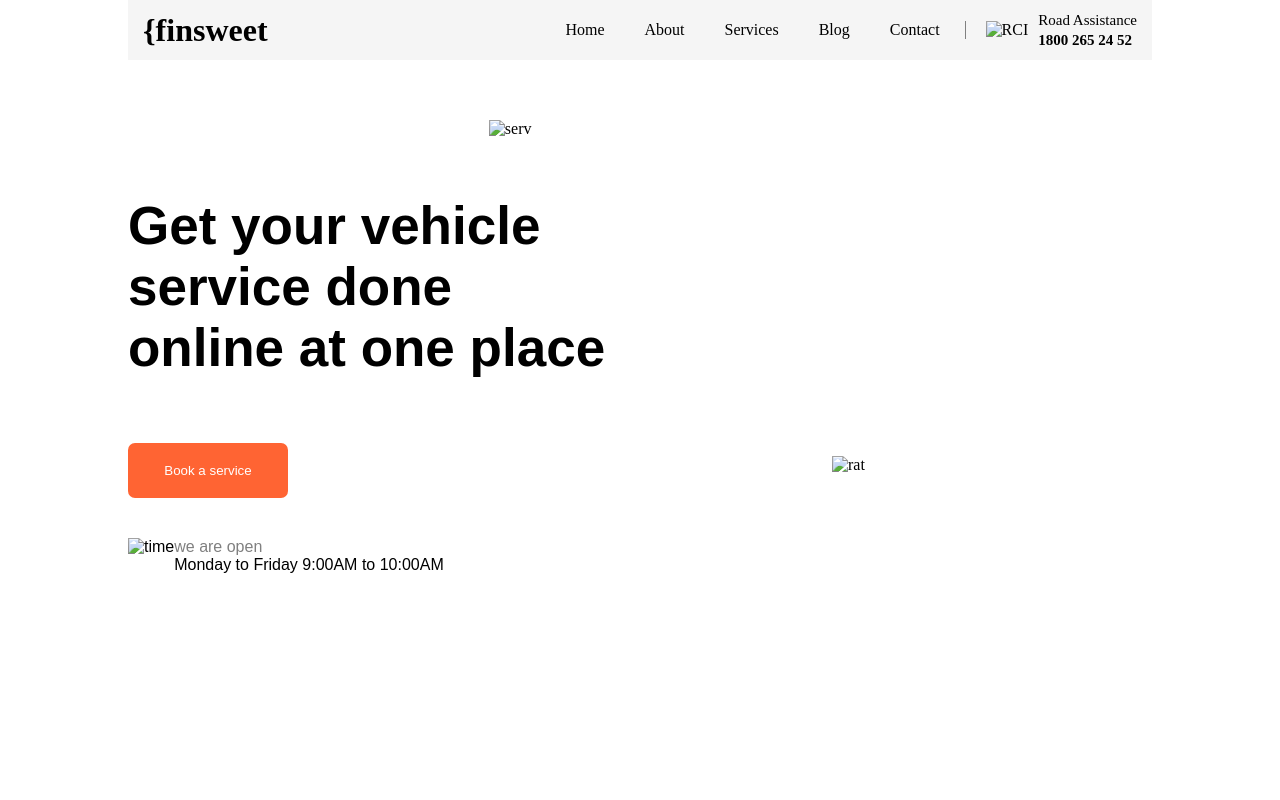
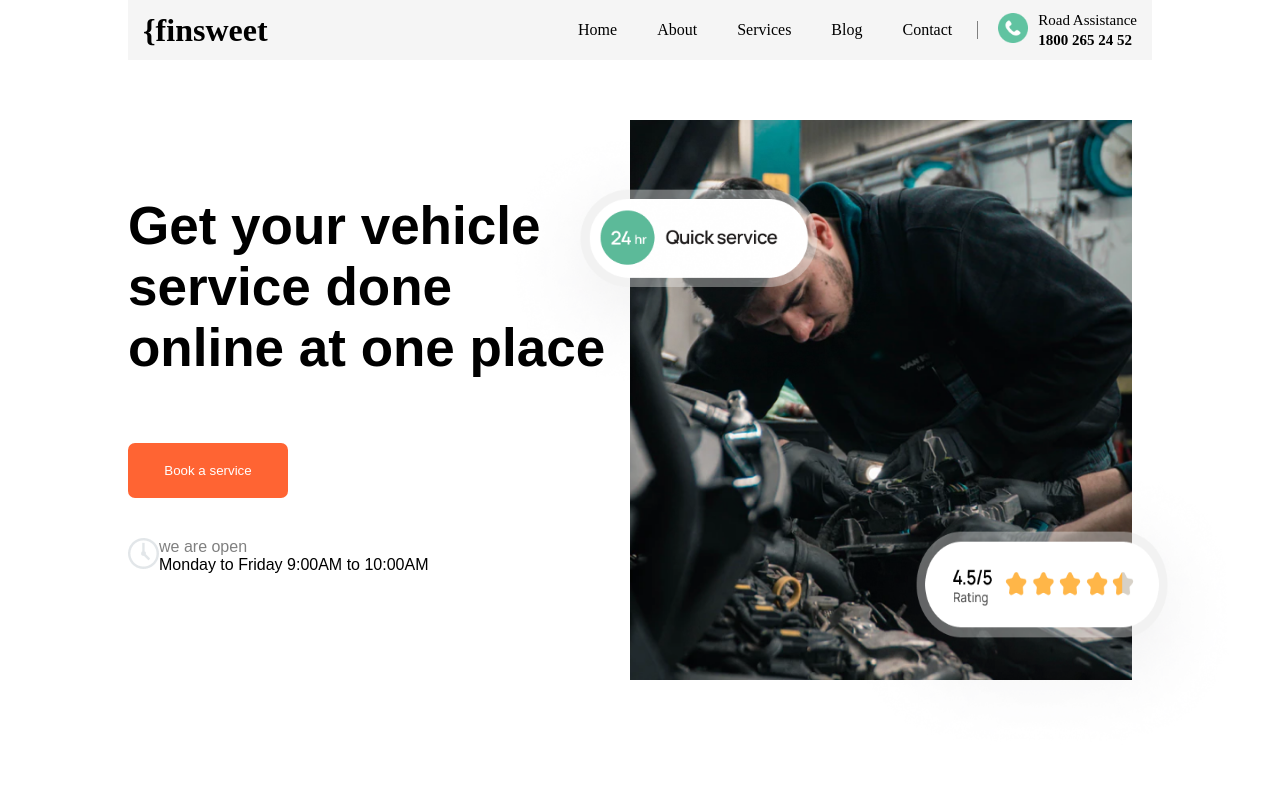
Before and after one commit to pope-kay/finsweet, a plain HTML site: page index.html in a window 1280 px wide. Shown: the top 800 px of the page. Drawn offline with Linux system fonts and the light colour scheme; files that its build step writes are made by us from their sources.

Commit message:
reupdated and organised data

```diff
--- a/css/style.css
+++ b/css/style.css
@@ -139,7 +139,7 @@ main{
     height: 70vh;
     margin: auto;
     /* background-color: brown; */
-    background-image: url(Image.png);
+    background-image: url(../images/Image.png);
     background-repeat: no-repeat;
     background-position: center;
     background-size: cover;
--- a/index.html
+++ b/index.html
@@ -3,7 +3,7 @@
 <head>
     <meta charset="UTF-8">
     <meta name="viewport" content="width=device-width, initial-scale=1.0">
-    <link rel="stylesheet" href="style.css">
+    <link rel="stylesheet" href="css/style.css">
     <title>Finsweet</title>
 </head>
 <body>
@@ -21,7 +21,7 @@
             </ul>
             <div class="right-contact">
                 <div class="right-contact-logo">
-                    <img id="Rci" src="Assistance Icon.png" alt="RCI">
+                    <img id="Rci" src="images/Assistance Icon.png" alt="RCI">
                 </div>
                 <div class="right-contact-text">
                     <p>Road Assistance</p>
@@ -40,7 +40,7 @@
 
             <div class="lowertexticon">
                 <div class="">
-                    <img src="Icon.png" alt="time">
+                    <img src="images/Icon.png" alt="time">
                 </div>
                    <div class="">
                     <p id="first">we are open</p>
@@ -50,8 +50,8 @@
             </div>
 
             <div class="right-form">
-                <img src="Service.png" alt="serv" class="service">
-                <img src="Rating.png" alt="rat" class="rating">
+                <img src="images/Service.png" alt="serv" class="service">
+                <img src="images/Rating.png" alt="rat" class="rating">
             </div>
         </div>
     </main>
```
